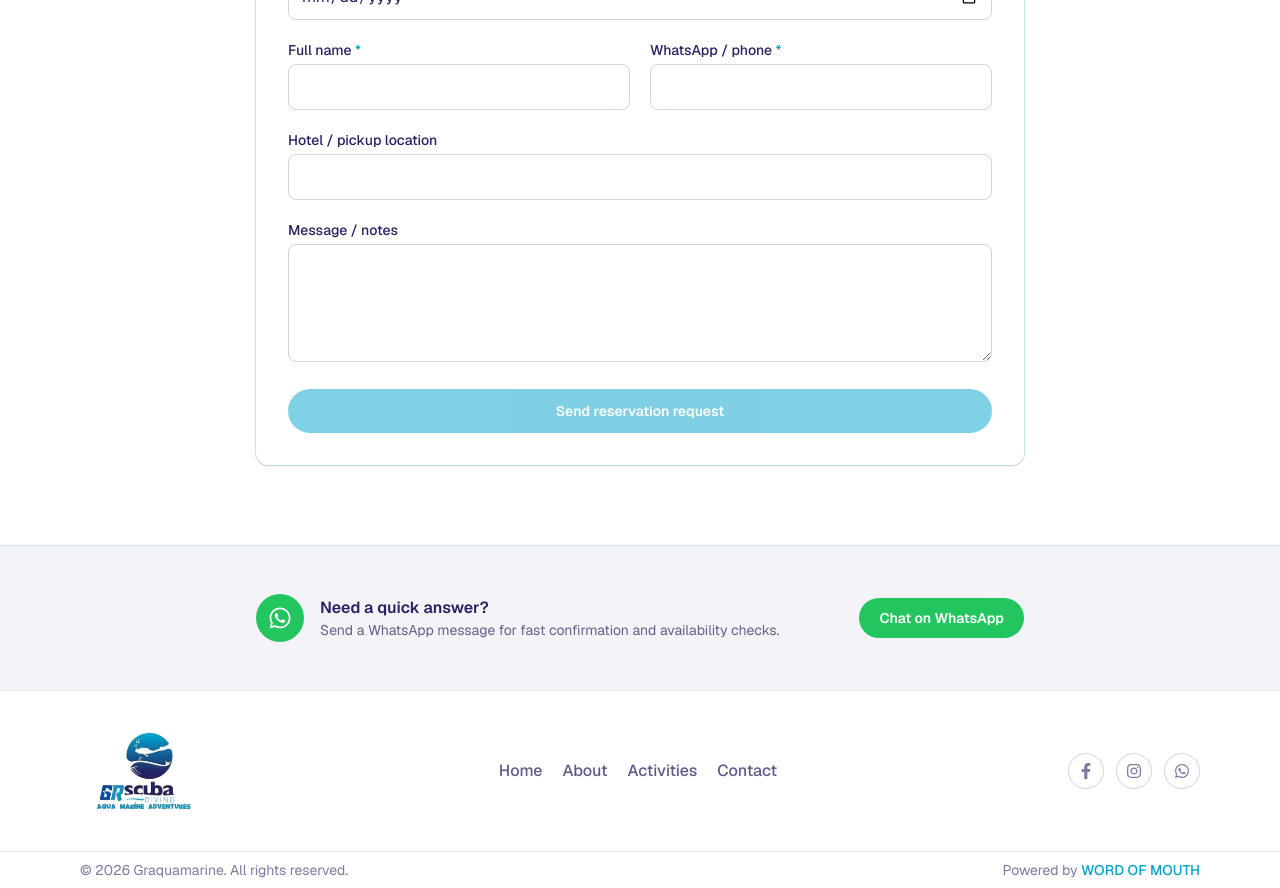
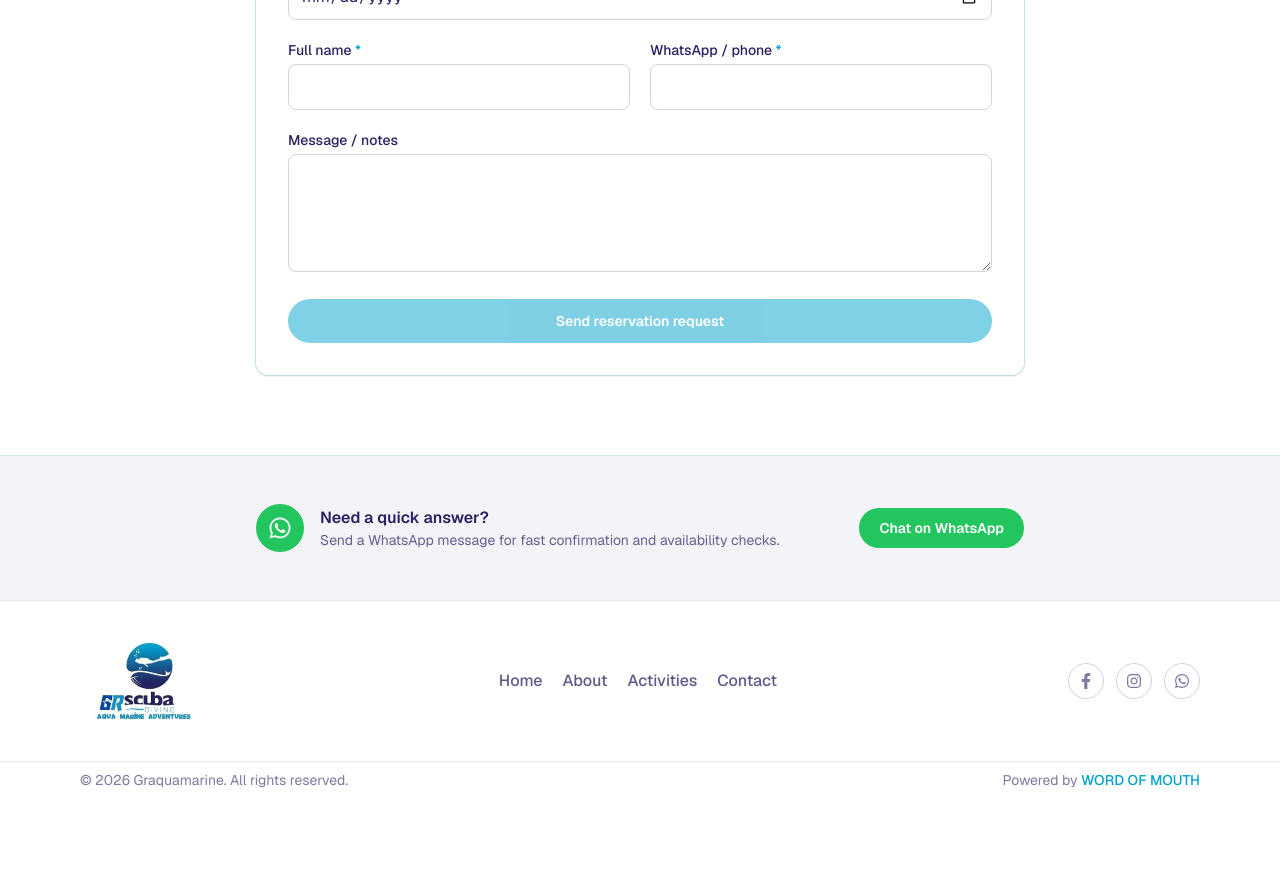
Before and after one commit to Word-of-Mouth-Marketing-agency/graquamarine, a Next.js app: page /activities in a window 1280 px wide. Shown: the part 3880-4768 px from the top of the page. After the commit the page ends 4678 px from the top, so only its background shows below. Built offline with nearby package versions, Linux system fonts and the light colour scheme; no server answers; the database is empty.

Commit message:
fix: remove unused reservation form field

```diff
--- a/src/components/activities/ReservationForm.tsx
+++ b/src/components/activities/ReservationForm.tsx
@@ -22,7 +22,6 @@ export function ReservationForm({ activities }: ReservationFormProps) {
   const [preferredDate, setPreferredDate] = useState("");
   const [fullName, setFullName] = useState("");
   const [phone, setPhone] = useState("");
-  const [hotelLocation, setHotelLocation] = useState("");
   const [message, setMessage] = useState("");
   const [website, setWebsite] = useState("");
   const [submitting, setSubmitting] = useState(false);
@@ -79,7 +78,6 @@ export function ReservationForm({ activities }: ReservationFormProps) {
           preferredDate,
           fullName,
           phone,
-          hotelLocation,
           message,
           website,
         }),
@@ -98,7 +96,6 @@ export function ReservationForm({ activities }: ReservationFormProps) {
       setPreferredDate("");
       setFullName("");
       setPhone("");
-      setHotelLocation("");
       setMessage("");
       setWebsite("");
     } catch {
@@ -263,20 +260,6 @@ export function ReservationForm({ activities }: ReservationFormProps) {
       </div>
 
       <div>
-        <label className={labelClass} htmlFor="hotelLocation">
-          Hotel / pickup location
-        </label>
-        <input
-          id="hotelLocation"
-          type="text"
-          className={inputClass}
-          value={hotelLocation}
-          onChange={(e) => setHotelLocation(e.target.value)}
-          disabled={submitting}
-        />
-      </div>
-
-      <div>
         <label className={labelClass} htmlFor="reservationMessage">
           Message / notes
         </label>
```
